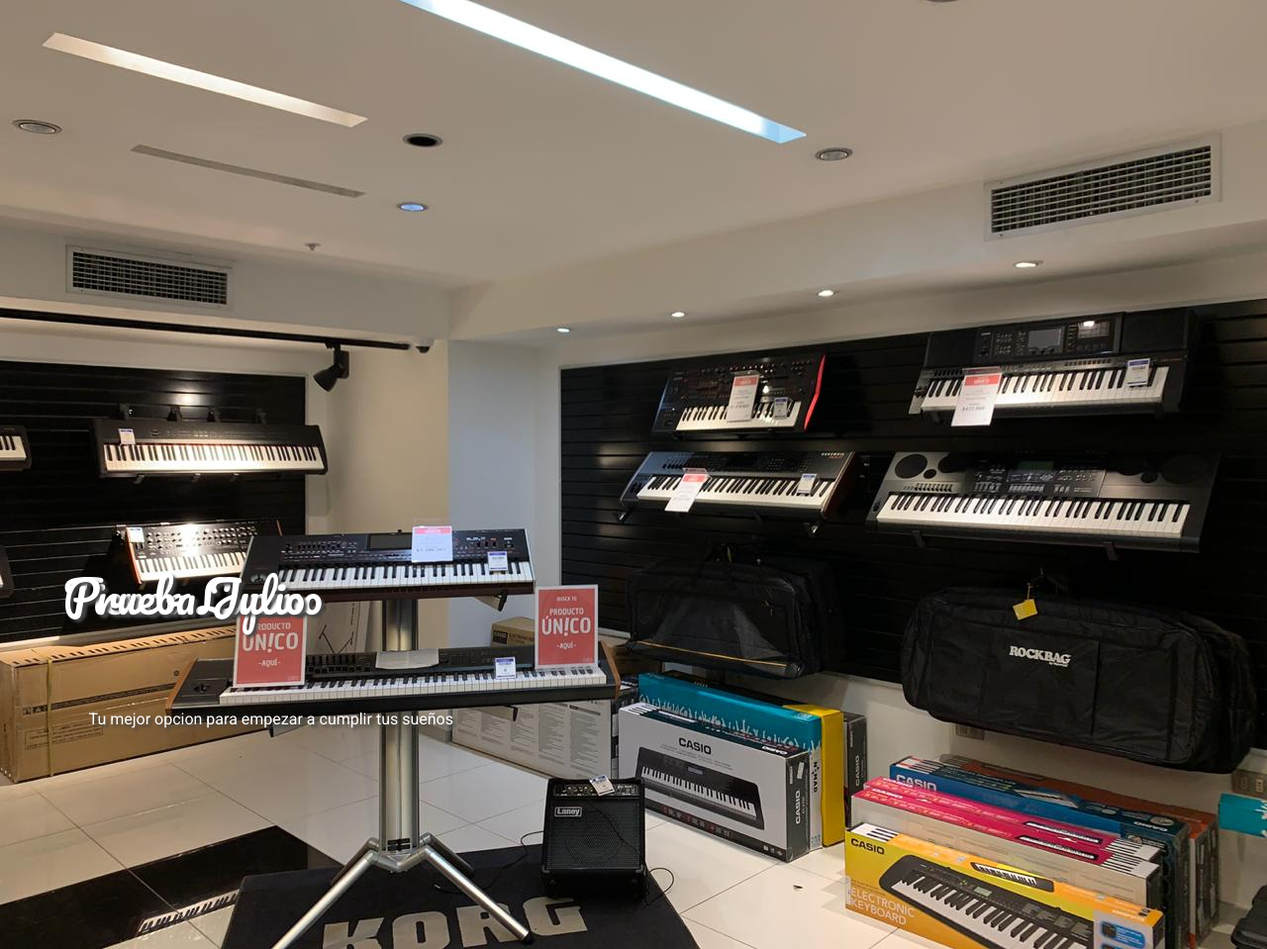
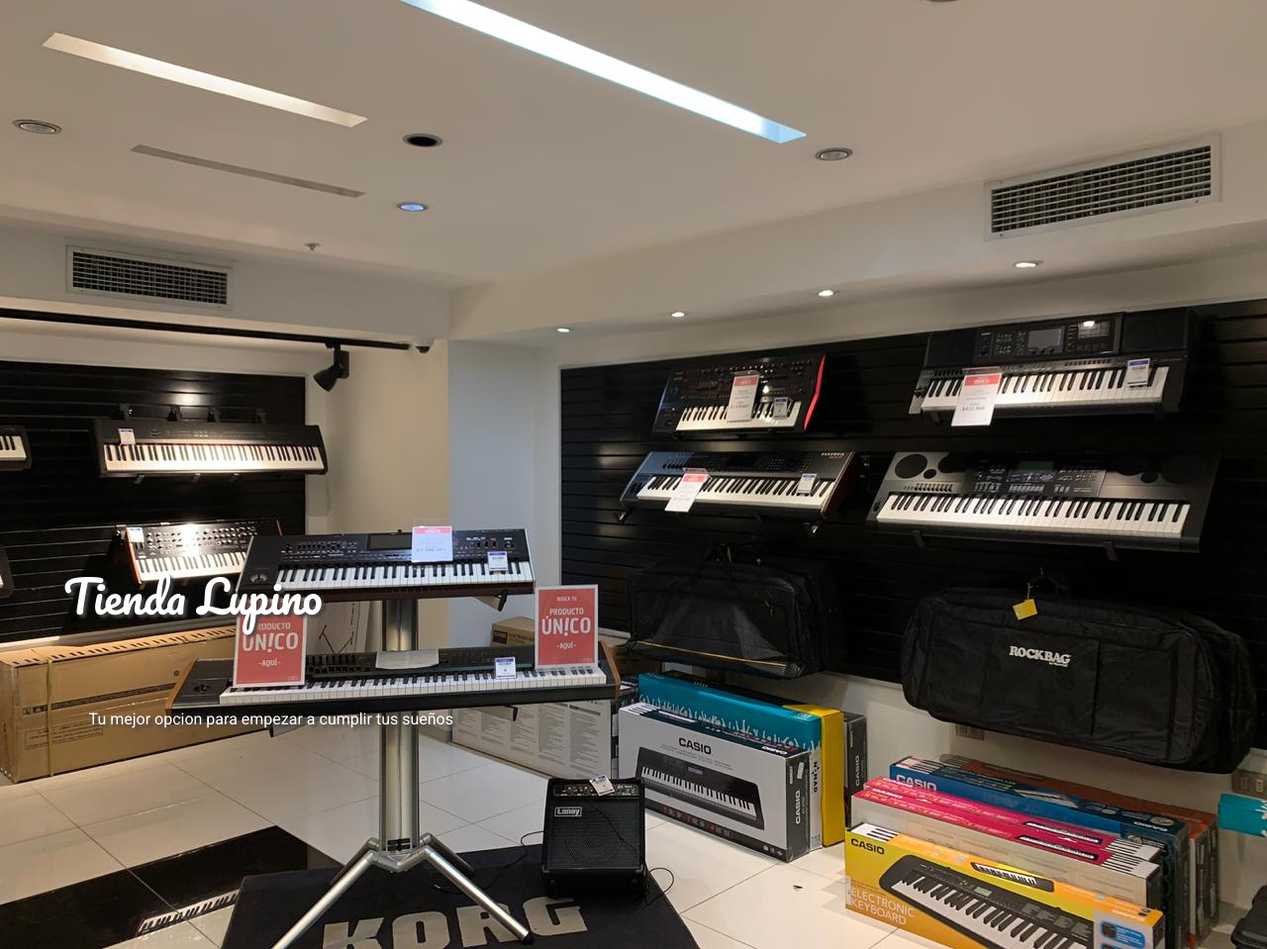
Before and after one commit to secuitino/TiendaLupino_Django, a Django app: page / in a window 1280 px wide. Shown: the part 2883-3842 px from the top of the page at 99% size. Run offline with Django 3.2, Linux system fonts and the light colour scheme; some libraries are stand-ins or nearby versions.

Commit message:
prueba eliminada

```diff
--- a/core/templates/core/index.html
+++ b/core/templates/core/index.html
@@ -56,7 +56,7 @@
 
 		<h1>Tienda Lupino</h1>
 		<h4>Tu mejor opcion para empezar a cumplir tus sueños</h4>
-		<h1>Prueba Julio</h1>
+
 
 	</div>
 
```
